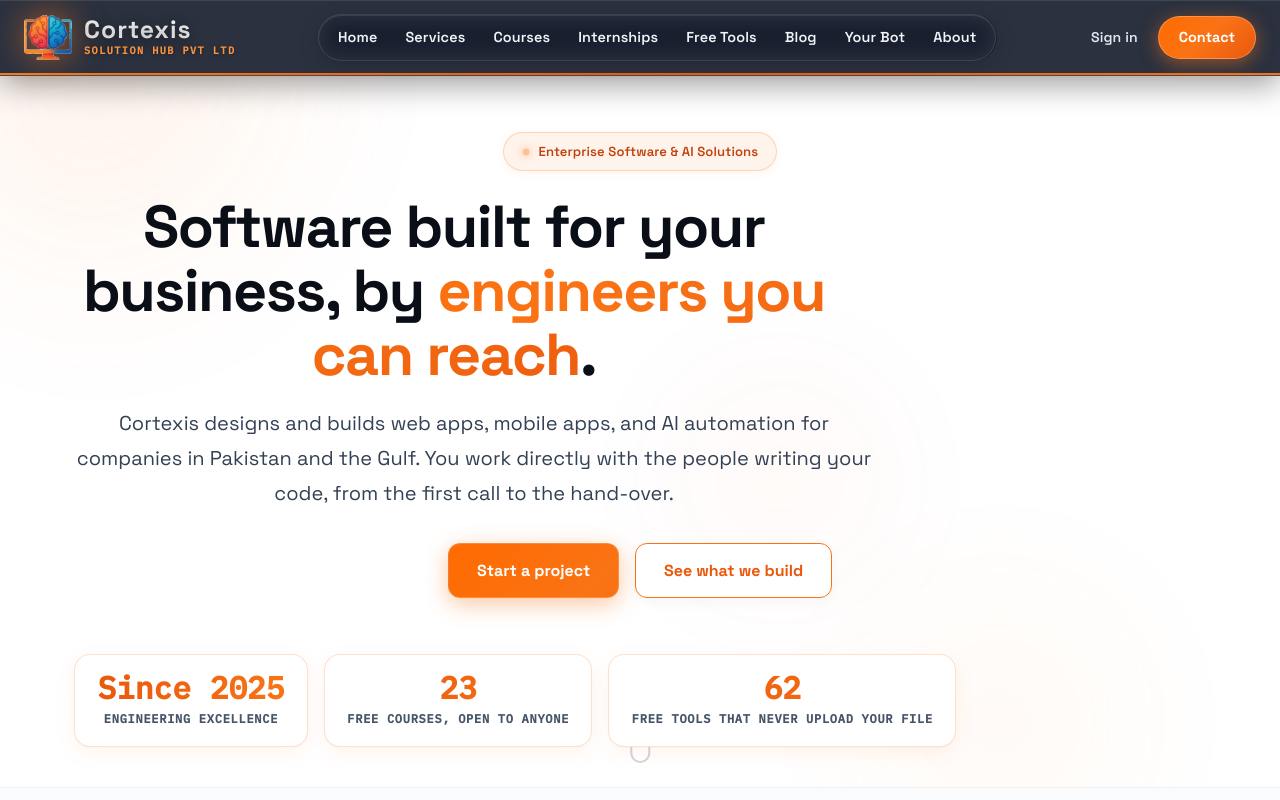
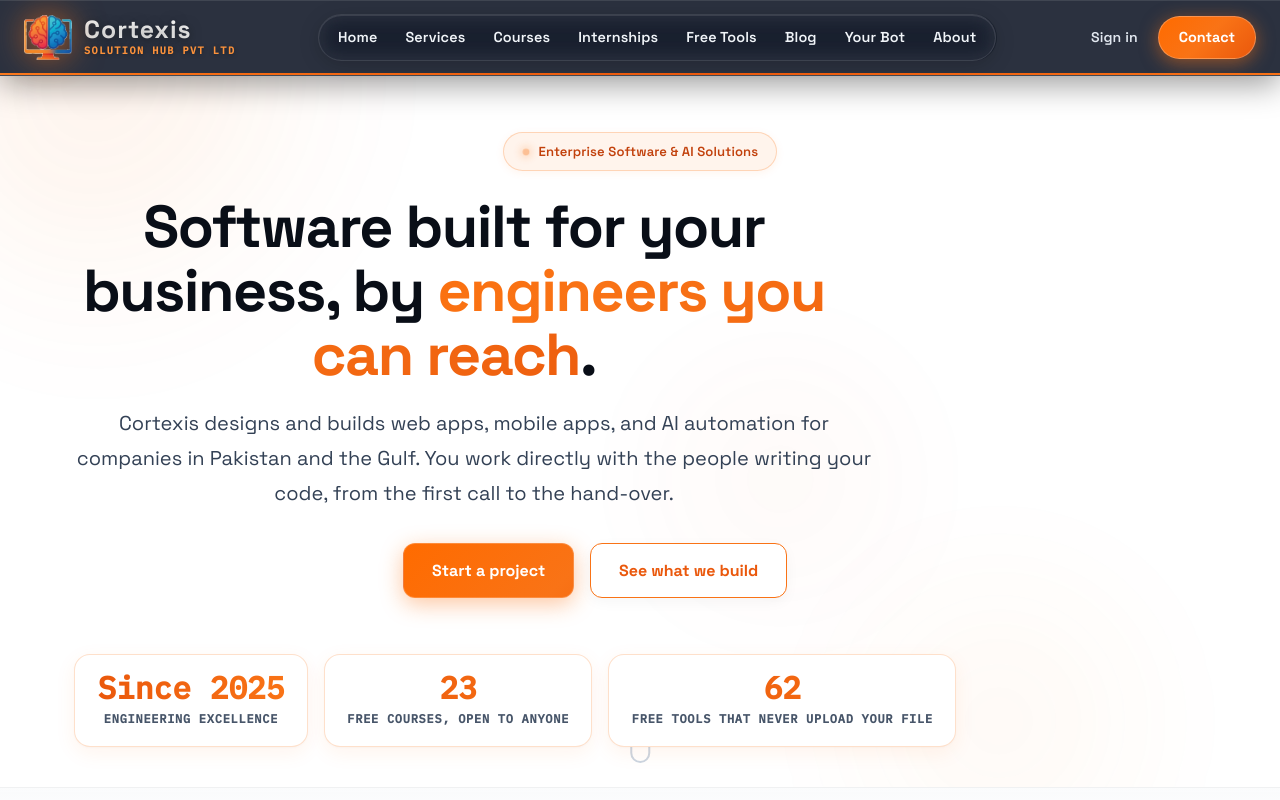
Before and after one commit to muhammad-umair-naseer/mern-fullstack-platform, a React (Create React App) app in the folder client/: page / in a window 1280 px wide. Shown: the top 800 px of the page. Built offline with nearby package versions, Linux system fonts and the light colour scheme; no server answers; a web font is replaced by a local one.

Commit message:
style(hero): adjust hero buttons position slightly to the left

```diff
--- a/client/src/Pages.css
+++ b/client/src/Pages.css
@@ -322,11 +322,7 @@ textarea.form-control {
   color: #334155;
 }
 
-.hero-buttons {
-  display: flex;
-  justify-content: center;
-  gap: 15px;
-}
+
 
 /* Section Styles */
 section {
--- a/client/src/components/Hero.css
+++ b/client/src/components/Hero.css
@@ -144,9 +144,11 @@
 
 /* CTA group */
 .hero-buttons {
-  display: inline-flex;
+  display: flex;
+  justify-content: center;
   gap: 16px;
   flex-wrap: wrap;
+  transform: translateX(-45px);
 }
 
 .btn {
```
